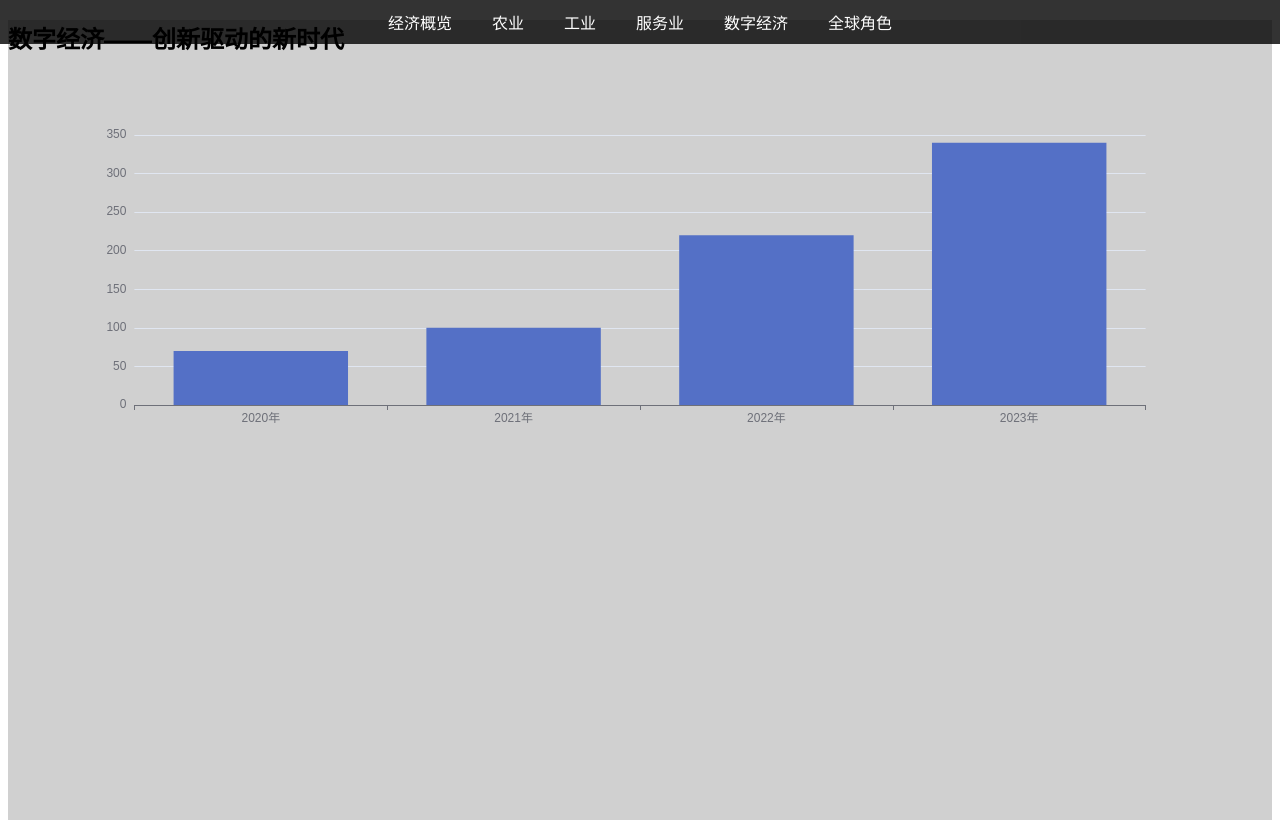
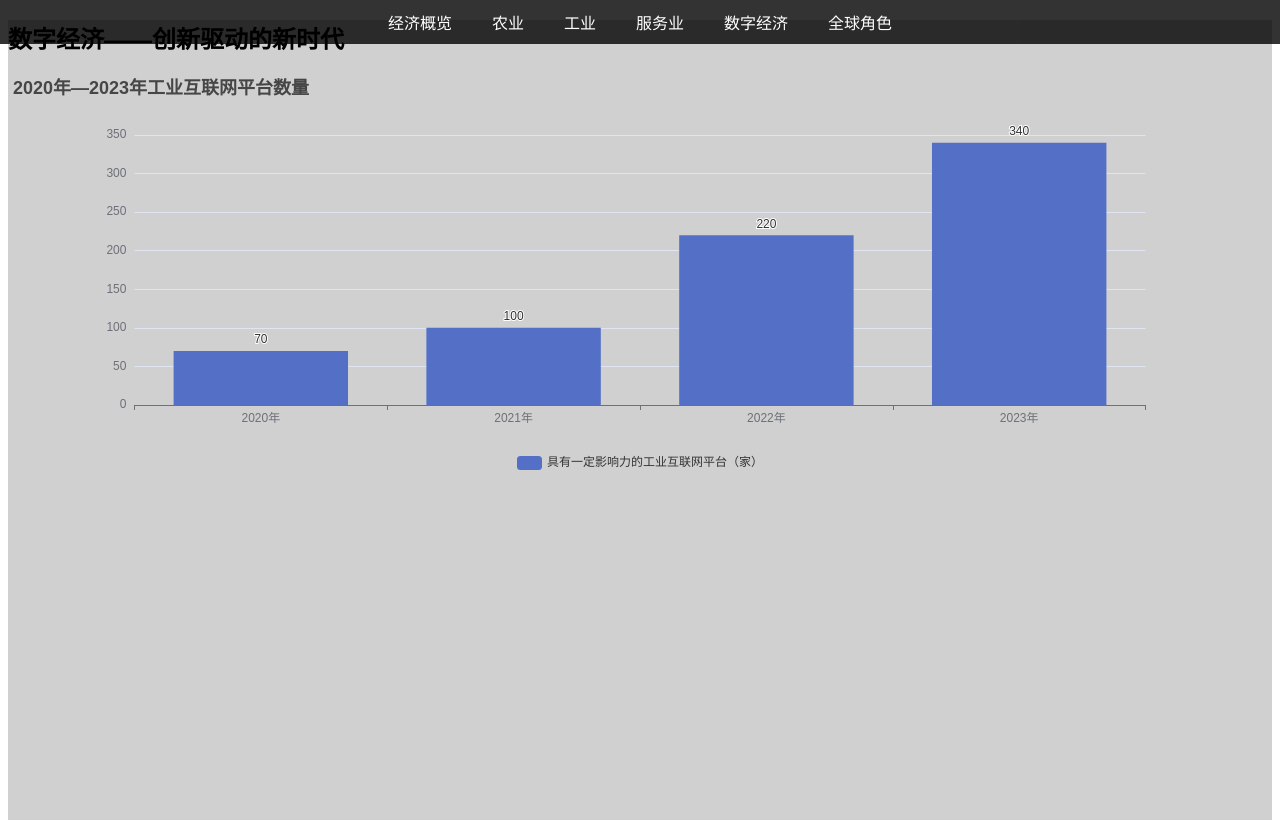
Before and after one commit to cudavailable/Data_Visualization, a Vue app in the folder GDP/: page /digital-economy in a window 1280 px wide. Built offline with nearby package versions, Linux system fonts and the light colour scheme.

Commit message:
update my first view

```diff
--- a/GDP/src/components/DigitalEconomyChart.vue
+++ b/GDP/src/components/DigitalEconomyChart.vue
@@ -17,6 +17,10 @@ export default {
       type: Array,
       required: true,
     },
+    legendData: {
+      type: Array,
+      required: true, // 确保传入图例数据
+    },
   },
   mounted() {
     this.initChart();
@@ -27,6 +31,16 @@ export default {
       const myChart = echarts.init(chartDom);
 
       const option = {
+        title: {
+          text: "2020年—2023年工业互联网平台数量",
+        },
+        tooltip: {
+          trigger: "axis",
+        },
+        legend: {
+          data: this.legendData, // 使用传入的 legendData
+          bottom: 0, // 图例位置，可选 "top" | "bottom" | "left" | "right"
+        },
         xAxis: {
           type: 'category',
           data: this.categories,
@@ -36,8 +50,14 @@ export default {
         },
         series: [
           {
+            name: this.legendData[0], // 使用 legendData 的第一个值
             data: this.chartData,
             type: 'bar',
+            label: {
+              show: true, // 开启标签显示
+              position: "top", // 标签位置：柱形顶部
+              formatter: "{c}", // 标签内容：{c}表示数据值
+            },
           },
         ],
       };
--- a/GDP/src/views/DigitalEconomyPage.vue
+++ b/GDP/src/views/DigitalEconomyPage.vue
@@ -1,7 +1,11 @@
 <template>
   <div class="section">
     <h2>数字经济——创新驱动的新时代</h2>
-    <DigitalEconomyChart :chartData="data" :categories="categories"/>
+    <DigitalEconomyChart
+      :chartData="data"
+      :categories="categories"
+      :legendData="legend"
+    />
   </div>
 </template>
 
@@ -17,6 +21,7 @@ export default {
     return {
       data: [70, 100, 220, 340],
       categories: ['2020年', '2021年', '2022年', '2023年'],
+      legend: ['具有一定影响力的工业互联网平台（家）'] // 传递的图例数据，需与系列的 name 对应
     };
   },
 };
```
